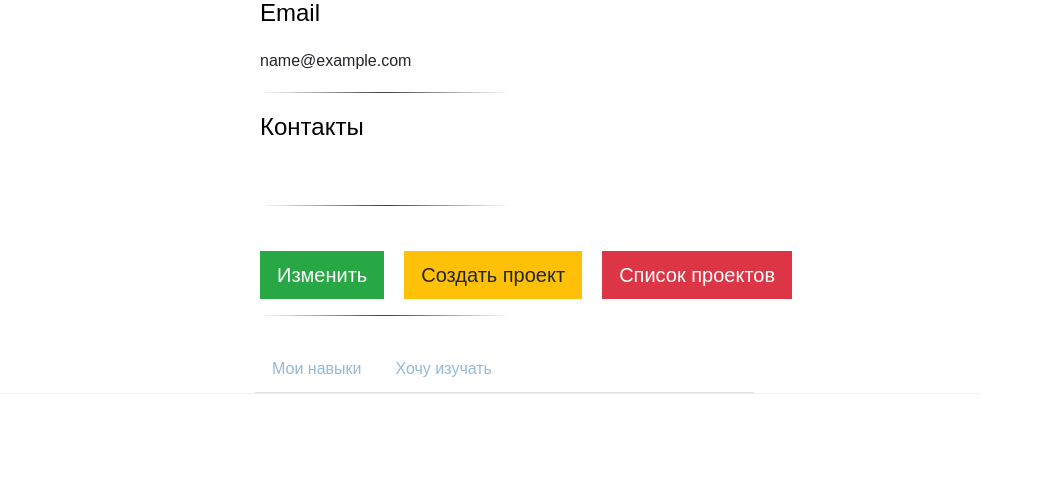
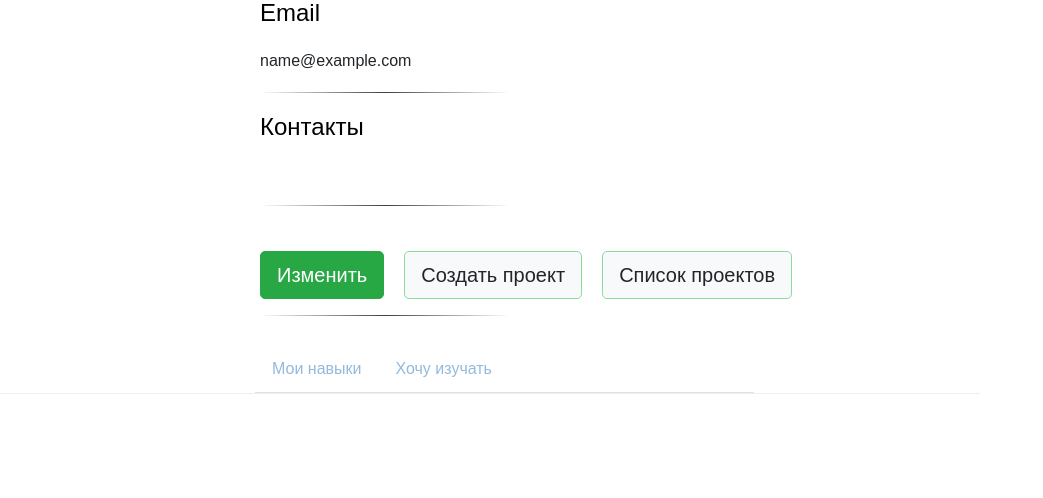
Before and after one commit to OKirill/IT-Tandem, a Django app: page /authapp/profile/1/ in a window 1280 px wide. Shown: the part 230-728 px from the top of the page, without its empty margins (0-1043 px from the left). Run offline with Django 3.2, Linux system fonts and the light colour scheme; the visitor is signed in with stand-in values (Sample User, id 1); data comes from the database, SQL or seed files in the repository; data that the repository does not hold is empty; some libraries are stand-ins or nearby versions; some web fonts are replaced.

Commit message:
изменен цветовой стиль личного кабинета

```diff
--- a/ittandem/authapp/templates/authapp/profile.html
+++ b/ittandem/authapp/templates/authapp/profile.html
@@ -217,7 +217,7 @@
                         <div class="col-xs-12">
                             <br>
                             {% csrf_token %}
-                            <a href="{% url 'authapp:edit' %}" class="btn btn-lg btn-success"><i
+                            <a href="{% url 'authapp:edit' %}" class="btn btn-lg btn-success" style="border-radius: 5px;"><i
                                     class="glyphicon glyphicon-ok-sign"></i>
                                 Изменить
                             </a>
@@ -226,7 +226,7 @@
                         <div class="col-xs-12" style="margin-left: 20px;">
                             <br>
                             {% csrf_token %}
-                            <a href="{% url 'project:ProjectCreate' %}" class="btn btn-lg btn-warning"><i
+                            <a href="{% url 'project:ProjectCreate' %}" class="btn btn-lg btn-light" style="border: 1px solid #8adba0;border-radius: 5px;"><i
                                     class="glyphicon glyphicon-ok-sign"></i>
                                 Создать проект
                             </a>
@@ -235,7 +235,7 @@
                         <div class="col-xs-12" style="margin-left: 20px;">
                             <br>
                             {% csrf_token %}
-                            <a href="{% url 'project:ProjectView' %}" class="btn btn-lg btn-danger"><i
+                            <a href="{% url 'project:ProjectView' %}" class="btn btn-lg btn-light" style="border: 1px solid #8adba0;border-radius: 5px;"><i
                                     class="glyphicon glyphicon-ok-sign"></i>
                                 Список проектов
                             </a>
--- a/ittandem/tagapp/templates/tagapp/includes/inc_form_tags.html
+++ b/ittandem/tagapp/templates/tagapp/includes/inc_form_tags.html
@@ -12,5 +12,5 @@
     {% csrf_token %}
 
     {{ form }}
-    <button class="btn btn-lg btn-success" type="submit" >Сохранить</button>
+    <button class="btn btn-lg btn-success" style="border-radius: 5px;" type="submit" >Сохранить</button>
 </form>
```
